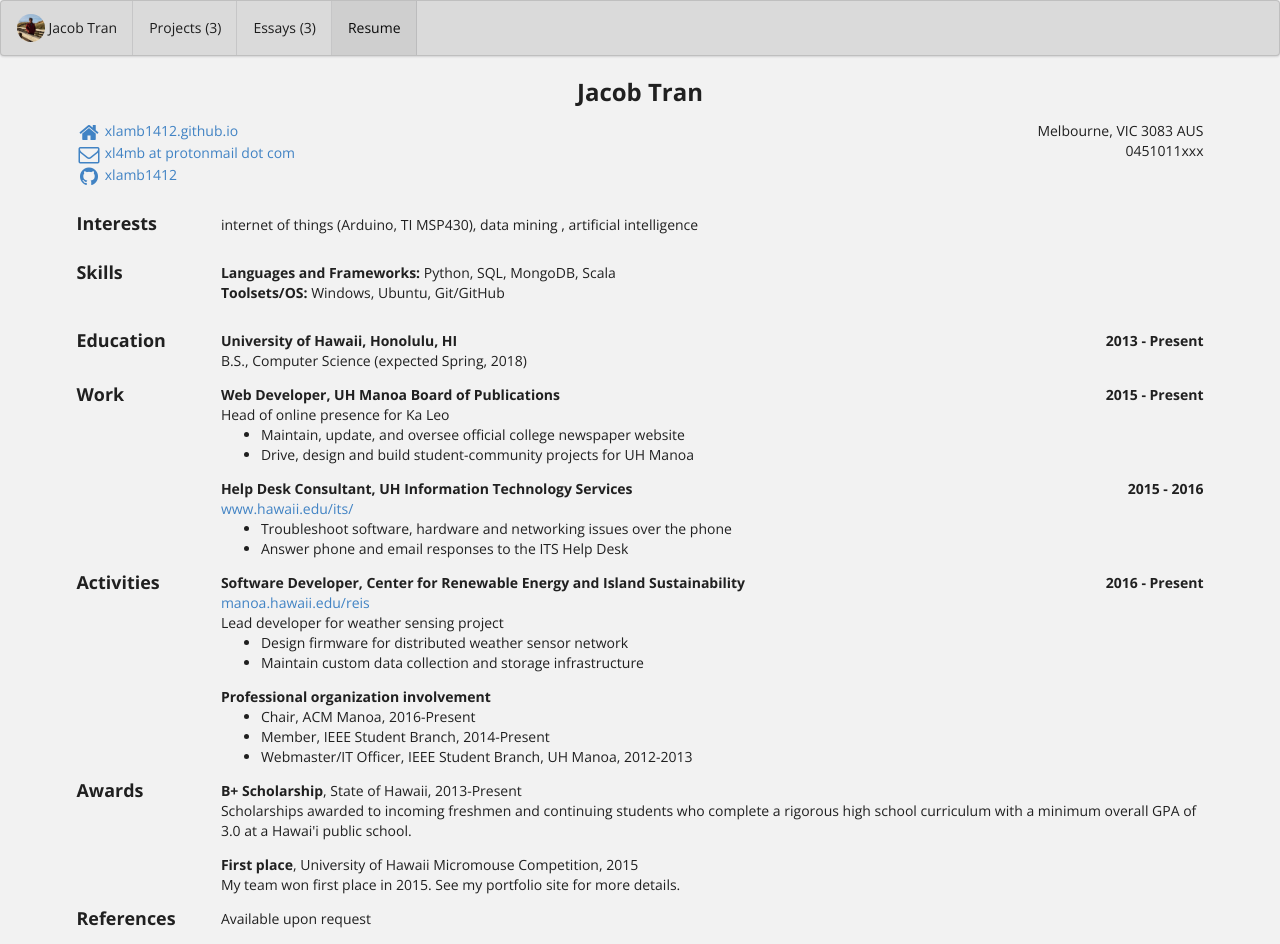
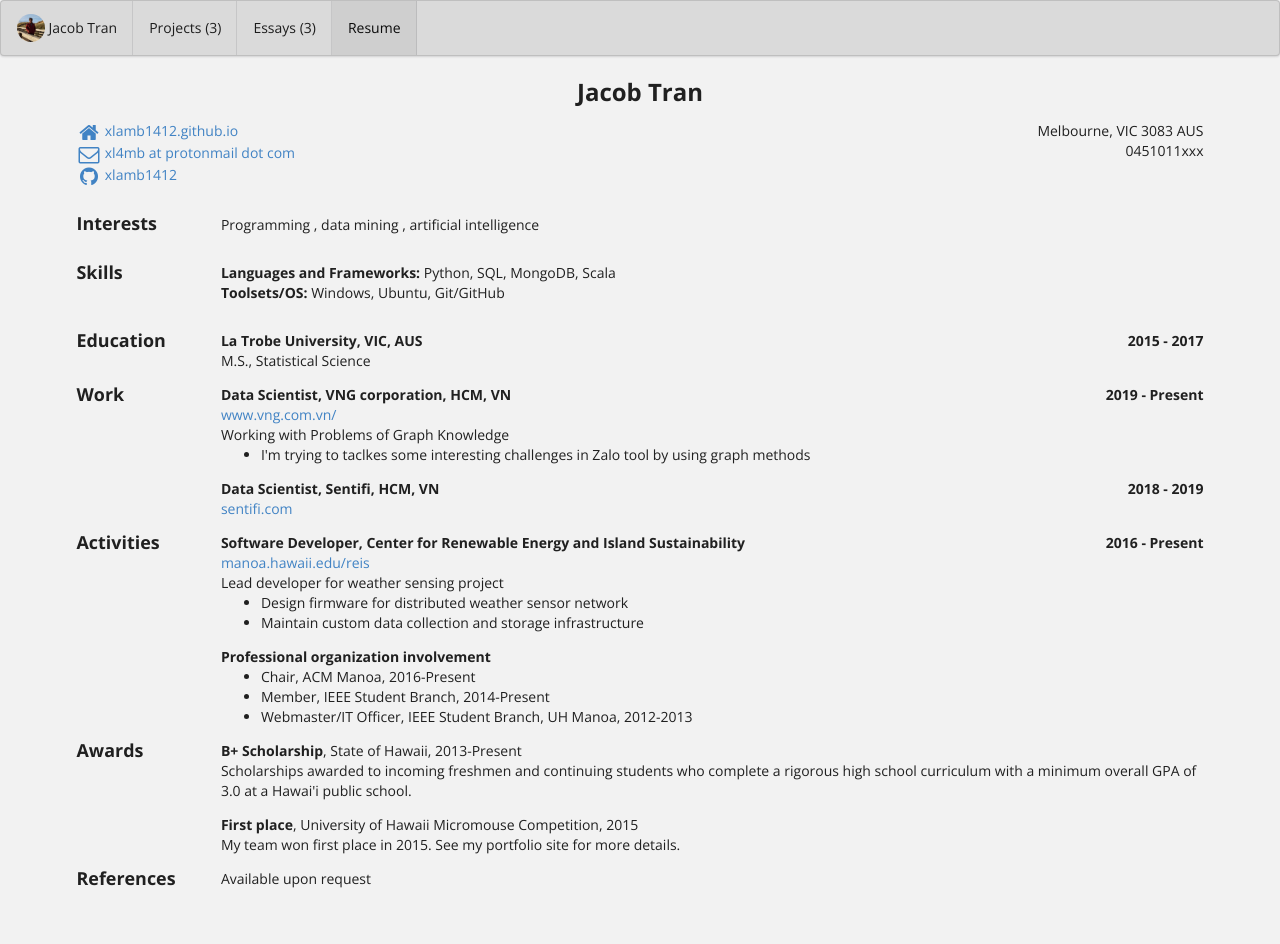
Before and after one commit to xlamb1412/xlamb1412.github.io, a Jekyll site: the page built from bio/index.html, in a window 1280 px wide. Built offline with Jekyll 4.4.1, drawn with Linux system fonts in a browser that asks for light colours; after the commit the page ends 904 px from its top, so only the background shows below that.

Commit message:
resume update

```diff
--- a/_data/bio.json
+++ b/_data/bio.json
@@ -24,10 +24,8 @@
   },
   "interests": [
     {
-      "name": "internet of things",
+      "name": "Programming",
       "keywords": [
-        "Arduino",
-        "TI MSP430"
       ]
     },
     {
@@ -64,11 +62,11 @@
   ],
   "education": [
     {
-      "institution": "University of Hawaii, Honolulu, HI",
-      "area": "Computer Science (expected Spring, 2018)",
-      "studyType": "B.S.",
-      "startDate": "2013-09-01",
-      "endDate": "Present",
+      "institution": "La Trobe University, VIC, AUS",
+      "area": "Statistical Science",
+      "studyType": "M.S.",
+      "startDate": "2015-02",
+      "endDate": "2017-04",
       "gpa": "",
       "courses": [
       ]
@@ -76,27 +74,24 @@
   ],
   "work": [
     {
-      "company": "UH Manoa Board of Publications",
-      "position": "Web Developer",
-      "website": "",
-      "startDate": "2015-08-01",
+      "company": "VNG corporation, HCM, VN",
+      "position": "Data Scientist",
+      "website": "https://www.vng.com.vn/",
+      "startDate": "2019-06",
       "endDate": "Present",
-      "summary": "Head of online presence for Ka Leo",
+      "summary": "Working with Problems of Graph Knowledge",
       "highlights": [
-        "Maintain, update, and oversee official college newspaper website",
-        "Drive, design and build student-community projects for UH Manoa"
+	"I'm trying to taclkes some interesting challenges in Zalo tool by using graph methods"
       ]
     },
     {
-      "company": "UH Information Technology Services",
-      "position": "Help Desk Consultant",
-      "website": "http://www.hawaii.edu/its/",
-      "startDate": "2015-01-01",
-      "endDate": "2016-03-15",
+      "company": "Sentifi, HCM, VN",
+      "position": "Data Scientist",
+      "website": "https://sentifi.com",
+      "startDate": "2018-03",
+      "endDate": "2019-05",
       "summary": "",
       "highlights": [
-        "Troubleshoot software, hardware and networking issues over the phone",
-        "Answer phone and email responses to the ITS Help Desk"
       ]
     }
   ],
```
